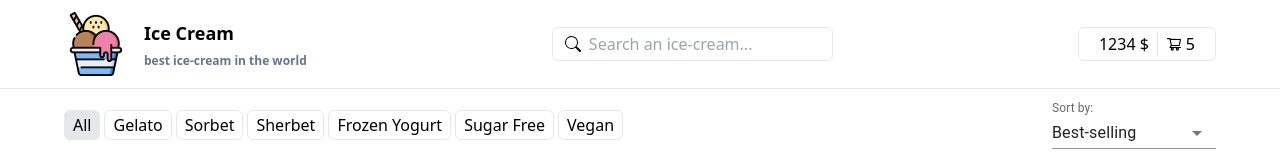
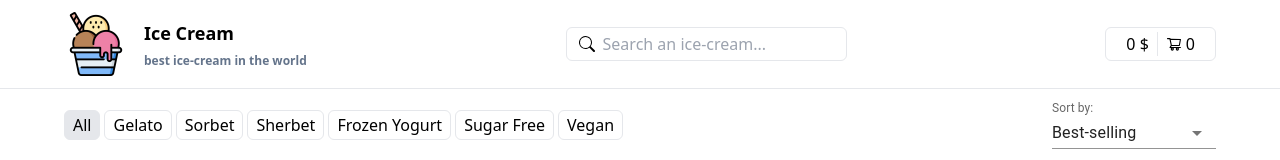
Before and after one commit to anysofronova/react-ts-ice-cream-app, a React (Create React App) app: page / in a window 1280 px wide. Shown: the top 160 px of the page. Built offline with nearby package versions, Linux system fonts and the light colour scheme; no server answers.

Commit message:
total price and count values

```diff
--- a/src/components/Header/CartBlock/CartBlock.tsx
+++ b/src/components/Header/CartBlock/CartBlock.tsx
@@ -2,17 +2,19 @@ import { Link } from "react-router-dom";
 import { AiOutlineShoppingCart } from "react-icons/ai";
 
 import styles from "./CartBlock.module.scss";
+import { useAppSelector } from "../../../hooks/redux";
 
 const CartBlock = () => {
+  const { totalPrice, totalCount } = useAppSelector((state) => state.cartSlice);
   return (
     <Link to={"/cart"}>
       <div className={styles.cart}>
-        <div className={styles.sum}>1234 $</div>
+        <div className={styles.sum}>{totalPrice} $</div>
         <div className={styles.count}>
           <div className={styles.icon}>
             <AiOutlineShoppingCart />
           </div>
-          <div className={styles.num}>5</div>
+          <div className={styles.num}>{totalCount}</div>
         </div>
       </div>
     </Link>
--- a/src/store/store.ts
+++ b/src/store/store.ts
@@ -1,11 +1,13 @@
 import { configureStore } from "@reduxjs/toolkit";
 import filterSlice from "./slices/filterSlice";
 import searchSlice from "./slices/searchSlice";
+import cartSlice from "./slices/cartSlice";
 
 export const store = configureStore({
   reducer: {
     filterSlice,
     searchSlice,
+    cartSlice,
   },
 });
 
```
